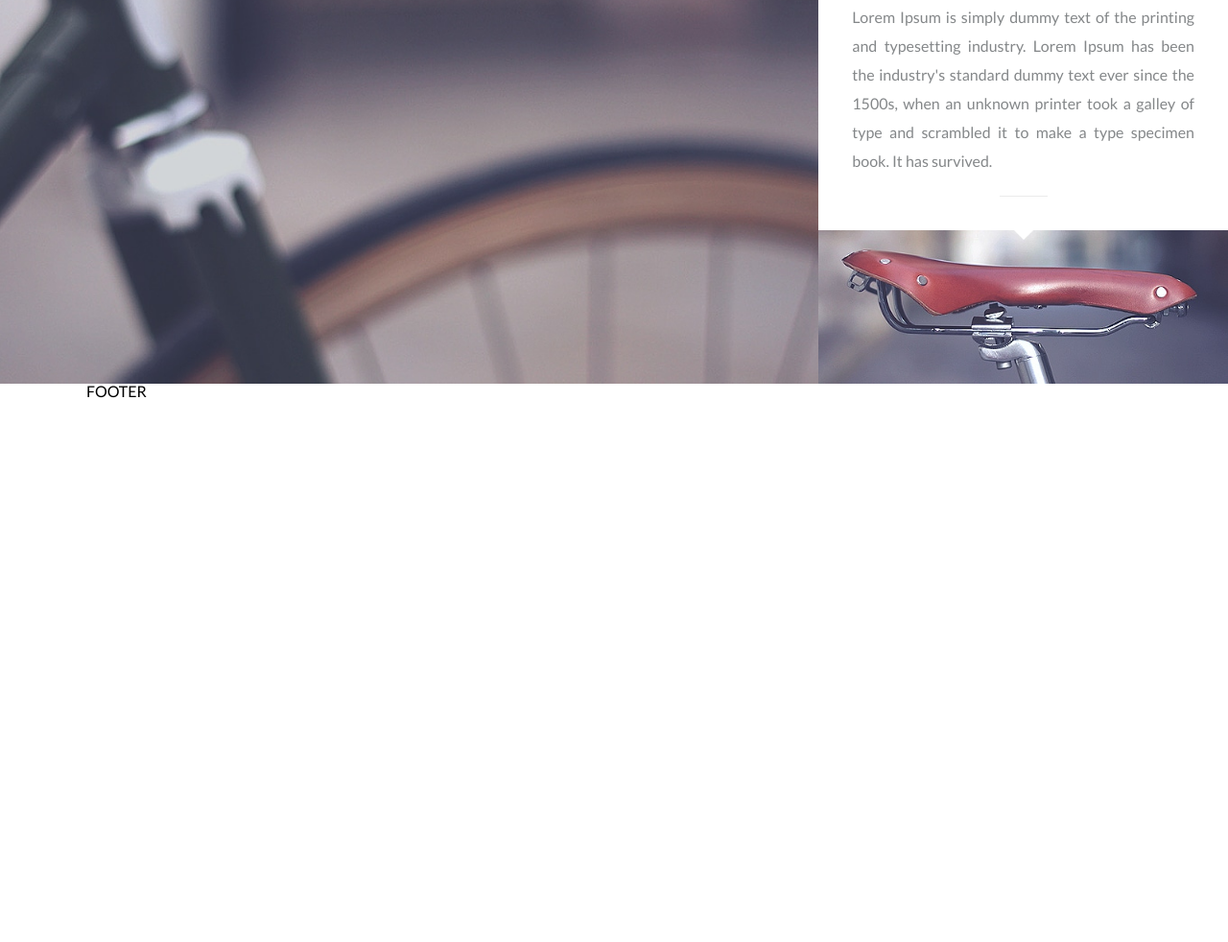
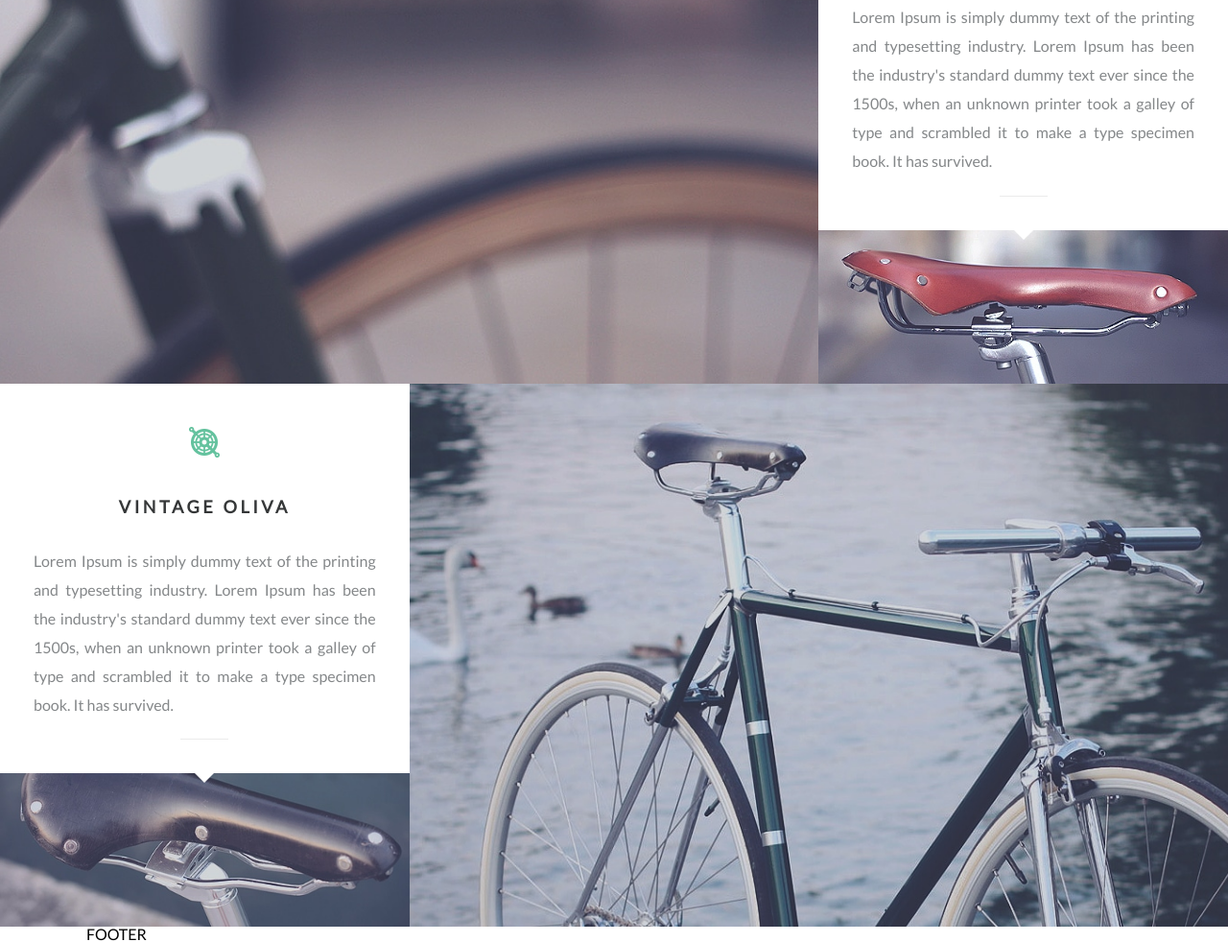
Before and after one commit to SPashaS/bicycles-project, a plain HTML site: page index.html in a window 1280 px wide. Shown: the part 1443-2425 px from the top of the page at 96% size. Before the commit the page ends 1859 px from the top, so only its background shows below. Drawn offline with Linux system fonts and the light colour scheme; files whose address does not match are found by name.

Commit message:
brands 2

```diff
--- a/assets/css/style.css
+++ b/assets/css/style.css
@@ -210,8 +210,8 @@ body {
 @media (max-width: 767px) {
     .icon__menu {
         display: block;
-        position: absolute;
-        top: 25px;
+        position: fixed;
+        top: 45px;
         right: 10px;
         width: 30px;
         height: 18px;
@@ -282,6 +282,72 @@ body {
     font-size: 1.125rem;
 }
 
+.block__text--justify {
+    text-align: justify;
+    font-size: 1rem;
+    line-height: 188%;
+}
+
+.block__text--justify::after {
+    content: '';
+    display: block;
+    margin: 35px auto 0px;
+    width: 50px;
+    height: 1px;
+    background-color: #ebebeb;
+}
+
+@media screen and (max-width: 1500px) {
+    .block__text--justify::after {
+        margin: 20px auto 0px;
+    }
+}
+
+.item {
+    height: 100%;
+    display: block;
+    position: relative;
+}
+
+.item__logo {
+    position: absolute;
+    width: 100%;
+    height: 100%;
+    top: 0;
+    left: 0;
+    display: -ms-flexbox;
+    display: flex;
+    -ms-flex-pack: center;
+    justify-content: center;
+    -ms-flex-align: center;
+    align-items: center;
+    z-index: 2;
+    background-color: rgba(100, 194, 158, 0.5);
+    opacity: 0;
+    visibility: hidden;
+    transition: all 0.8s ease 0s;
+}
+
+.item__image {
+    position: absolute;
+    width: 100%;
+    height: 100%;
+    top: 0;
+    left: 0;
+}
+
+.item:hover .item__logo {
+    visibility: visible;
+    opacity: 1;
+}
+
+@media screen and (max-width: 1100px) {
+    .item {
+        height: auto;
+        padding: 0px 0px 60% 0px;
+    }
+}
+
 .header {
     position: absolute;
     width: 100%;
@@ -343,3 +409,54 @@ body {
         padding: 35px 0;
     }
 }
+
+.brands__row {
+    display: -ms-flexbox;
+    display: flex;
+}
+
+.brands__column {
+    -ms-flex: 0 1 33.333%;
+    flex: 0 1 33.333%;
+}
+
+.brands__column--b {
+    -ms-flex: 0 1 66.667%;
+    flex: 0 1 66.667%;
+}
+
+.brands__content {
+    padding: 70px 65px 55px;
+    position: relative;
+}
+
+.brands__content::after {
+    content: '';
+    position: absolute;
+    bottom: -10px;
+    left: 50%;
+    -webkit-transform: translateX(-50%);
+    transform: translateX(-50%);
+    width: 0;
+    height: 0;
+    border-left: 10px solid transparent;
+    border-right: 10px solid transparent;
+    border-top: 10px solid #fff;
+}
+
+.brands__image {
+    padding: 0px 0px 37.51% 0px;
+}
+
+@media screen and (max-width: 1500px) {
+    .brands__content {
+        padding: 45px 35px 35px;
+    }
+}
+
+@media screen and (max-width: 1100px) {
+    .brands__row {
+        -ms-flex-direction: column;
+        flex-direction: column;
+    }
+}
--- a/index.html
+++ b/index.html
@@ -90,6 +90,35 @@
                         </div>
                     </div>
                 </section>
+                <section class="brands">
+                    <div class="brands__row">
+                        <div class="brands__column">
+                            <div class="brands__content block">
+                                <div class="block__icon">
+                                    <img src="./assets/images/icons/title/03.png" alt="vintage Oliva">
+                                </div>
+                                <h2 class="block__title">vintage Oliva</h2>
+                                <p class="block__text block__text--justify">Lorem Ipsum is simply dummy text of the printing and typesetting industry. Lorem Ipsum has been the
+                                    industry's standard dummy text ever since the 1500s, when an unknown printer took a galley of type and scrambled it to
+                                    make a type specimen book. It has survived.
+                                </p>
+                            </div>
+                            <div class="brands__image _ibg">
+                                <img src="./assets/images/brands/03.jpg" alt="vintage Oliva">
+                            </div>
+                        </div>
+                        <div class="brands__column brands__column--b">
+                            <a class="brands__item item" href="">
+                                <span class="item__logo">
+                                    <img src="./assets/images/logos/02.png" alt="vintage Oliva">
+                                </span>
+                                <span class="item__image _ibg">
+                                    <img src="./assets/images/brands/04.jpg" alt="vintage Oliva">
+                                </span>
+                            </a>
+                        </div>
+                    </div>
+                </section>
             </main>
             <footer class="footer">
                 <div class="_container">FOOTER</div>
```
Also changed, not shown: assets/css/style.min.css, 1 other file.
